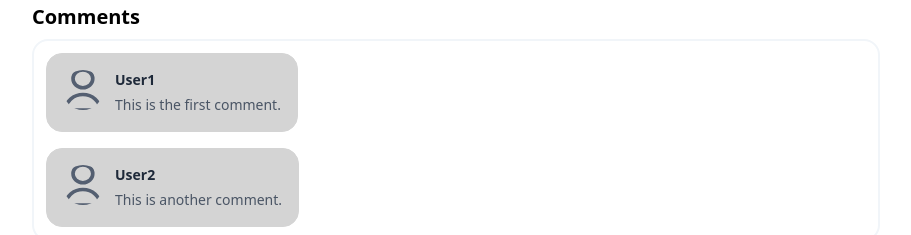
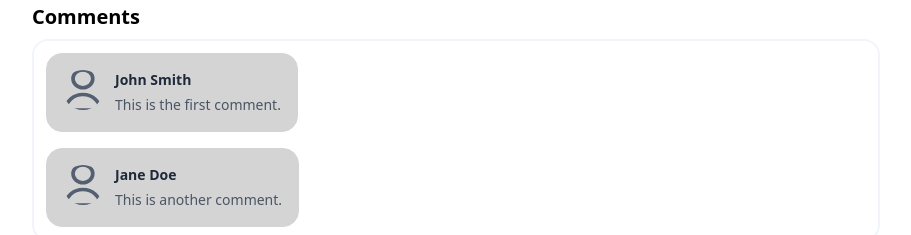
Before and after one commit to ysmazaheri/NewsBridge, a React (Vite) app in the folder frontend/newsbridge/: page /article in a window 1280 px wide. Shown: the part 1741-1976 px from the top of the page, without its empty margins (184-1095 px from the left). Built offline with nearby package versions, Linux system fonts and the light colour scheme.

Commit message:
Fix post-rebase runtime errors
Unfortunately, due to entity (specifically VM) changes, different components were expecting different features of the same entity

```diff
--- a/frontend/newsbridge/src/components/Article/ArticlePreview.tsx
+++ b/frontend/newsbridge/src/components/Article/ArticlePreview.tsx
@@ -1,5 +1,5 @@
 import React, { useState } from "react";
-import Bookmark from "../Bookmark";
+import Bookmark from "./Partials/Bookmark";
 import { NewsBridgeBiasScale } from "../BiasScale";
 import LikeButton from "./Partials/LikeButton";
 import ShareButton from "./Partials/ShareButton";
--- a/frontend/newsbridge/src/components/CommentSection/CommentSection.tsx
+++ b/frontend/newsbridge/src/components/Article/CommentSection/CommentSection.tsx
@@ -1,7 +1,7 @@
 import { useState } from "react";
-import { TextArea } from "../../components/FormElements";
+import { TextArea } from "../../../components/FormElements";
 import CommentDisplay from "./CommentDisplay";
-import { CommentViewModel } from "../../entities/viewmodels/CommentVM";
+import { CommentViewModel } from "../../../entities/viewmodels/CommentVM";
 
 interface CommentSectionProps {
   comments: CommentViewModel[];
@@ -19,11 +19,13 @@ function CommentSection({ comments: initialComments }: CommentSectionProps) {
     if (value.trim()) {
       setComments([
         ...comments,
-        // TODO: Replace with actual user data from authentication context or state management
         {
           id: comments.length + 1,
+          // TODO: Replace with actual user data from authentication context or state management
           user: {
             id: 1,
+            firstName: "Current",
+            lastName: "User",
             fullName: "Current User",
             email: "currentuser@example.com",
             profilePicUrl: "/person.svg",
@@ -36,6 +38,7 @@ function CommentSection({ comments: initialComments }: CommentSectionProps) {
       ]);
       setText("");
       // TODO: Add new comment to database
+      // TODO: Update comment count in the unbaised article DB entry (used in preview)
     }
   };
 
--- a/frontend/newsbridge/src/components/Bookmark.tsx
+++ b/frontend/newsbridge/src/components/Article/Partials/Bookmark.tsx
@@ -2,11 +2,12 @@ import { useState } from "react";
 import { PiBookmarksSimple, PiBookmarksSimpleDuotone } from "react-icons/pi";
 
 const Bookmark = ({ size = "text-3xl" }) => {
+  // TODO: Replace with actual backend call to determine how the bookmarked icon should initialize
   const [bookmarked, setBookmarked] = useState(false);
 
   const toggleBookmark = () => {
     setBookmarked(!bookmarked);
-    // To Do: Replace with actual backend call. Will require some form of user id.
+    // TODO: Replace with actual backend call to update the database. Will require some form of user id.
     setTimeout(() => {
       console.log(`Bookmark status updated: ${!bookmarked}`);
     }, 500);
--- a/frontend/newsbridge/src/components/Sources.tsx
+++ b/frontend/newsbridge/src/components/Article/Partials/Sources.tsx
@@ -1,5 +1,5 @@
 import React, { useState } from "react";
-import { NewsSourceViewModel } from "../entities/viewmodels/NewsSourceVM";
+import { NewsSourceViewModel } from "../../../entities/viewmodels/NewsSourceVM";
 
 
 interface SourcesProps {
@@ -46,6 +46,7 @@ const Sources: React.FC<SourcesProps> = ({ sources }: SourcesProps) => {
                                         {source.name[0]}
                                     </span>
                                 <a
+                                    // TODO: Change this to the article URL, not news source URL.
                                     href={source.url}
                                     target="_blank"
                                     rel="noreferrer noopener"
--- a/frontend/newsbridge/src/mock-data/MockComments.tsx
+++ b/frontend/newsbridge/src/mock-data/MockComments.tsx
@@ -5,8 +5,10 @@ export const mockComments: CommentViewModel[] = [
             id: 1,
             user: {
                 id: 1,
-                fullName: "User1",
-                email: "user1@example.com",
+                firstName: "John",
+                lastName: "Smith",
+                fullName: "John Smith",
+                email: "jsmith@example.com",
                 profilePicUrl: "/person.svg",
                 role: "user",
                 createdAt: "2023-01-01T12:00:00Z",
@@ -18,8 +20,10 @@ export const mockComments: CommentViewModel[] = [
             id: 2,
             user: {
                 id: 2,
-                fullName: "User2",
-                email: "user2@example.com",
+                firstName: "Jane",
+                lastName: "Doe",
+                fullName: "Jane Doe",
+                email: "JaneTakesTheBlame@example.com",
                 profilePicUrl: "/person.svg",
                 role: "user",
                 createdAt: "2023-01-02T12:00:00Z",
--- a/frontend/newsbridge/src/pages/component_testing_pages/FormElementsPage.tsx
+++ b/frontend/newsbridge/src/pages/component_testing_pages/FormElementsPage.tsx
@@ -1,7 +1,7 @@
 import { useState } from "react";
 import { Button, TextField } from "../../components/FormElements";
-import Bookmark from "../../components/Bookmark";
-import CommentDisplay from "../../components/CommentSection/CommentDisplay";
+import Bookmark from "../../components/Article/Partials/Bookmark";
+import CommentDisplay from "../../components/Article/CommentSection/CommentDisplay";
 
 function FormElementsPage() {
   const [text, setText] = useState("");
```
Also changed, not shown: frontend/newsbridge/src/pages/Article.tsx (+8 -5 lines), frontend/newsbridge/src/components/Article/CommentSection/CommentDisplay.tsx (renamed from frontend/newsbridge/src/components/CommentSection/CommentDisplay.tsx).
